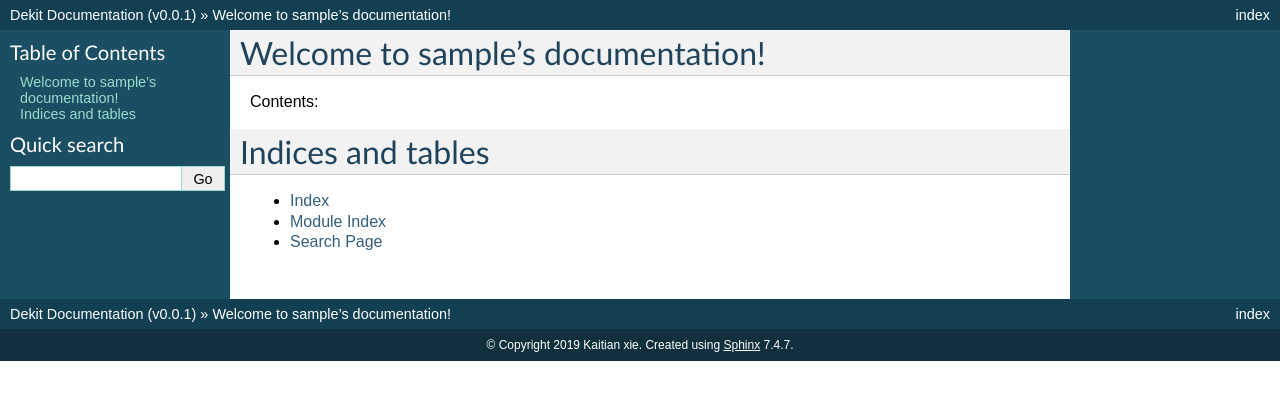
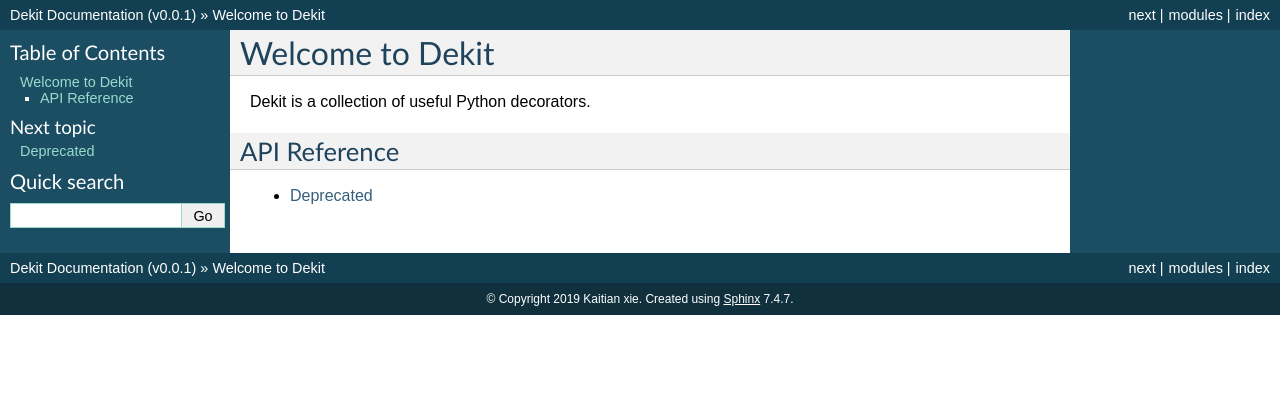
Before and after one commit to algobot76/dekit, a Sphinx documentation site: the page built from docs/index.rst, in a window 1280 px wide. Shown: the top 400 px of the page. Built offline with Sphinx 7.4.7, drawn with Linux system fonts in a browser that asks for light colours.

Commit message:
Add documentation of deprecated function
Update docstring of deprecated

```diff
--- /dev/null
+++ b/docs/deprecated.rst
@@ -0,0 +1,6 @@
+Deprecated
+==========
+
+.. module:: dekit
+
+.. autofunction:: deprecated
--- a/docs/index.rst
+++ b/docs/index.rst
@@ -1,21 +1,12 @@
-.. sample documentation master file, created by
-   sphinx-quickstart on Mon Apr 16 21:22:43 2012.
-   You can adapt this file completely to your liking, but it should at least
-   contain the root `toctree` directive.
+Welcome to Dekit
+================
 
-Welcome to sample's documentation!
-==================================
+Dekit is a collection of useful Python decorators.
 
-Contents:
+API Reference
+-------------
 
 .. toctree::
    :maxdepth: 2
 
-
-
-Indices and tables
-==================
-
-* :ref:`genindex`
-* :ref:`modindex`
-* :ref:`search`
+   deprecated
```
Also changed, not shown: 1 other file.
